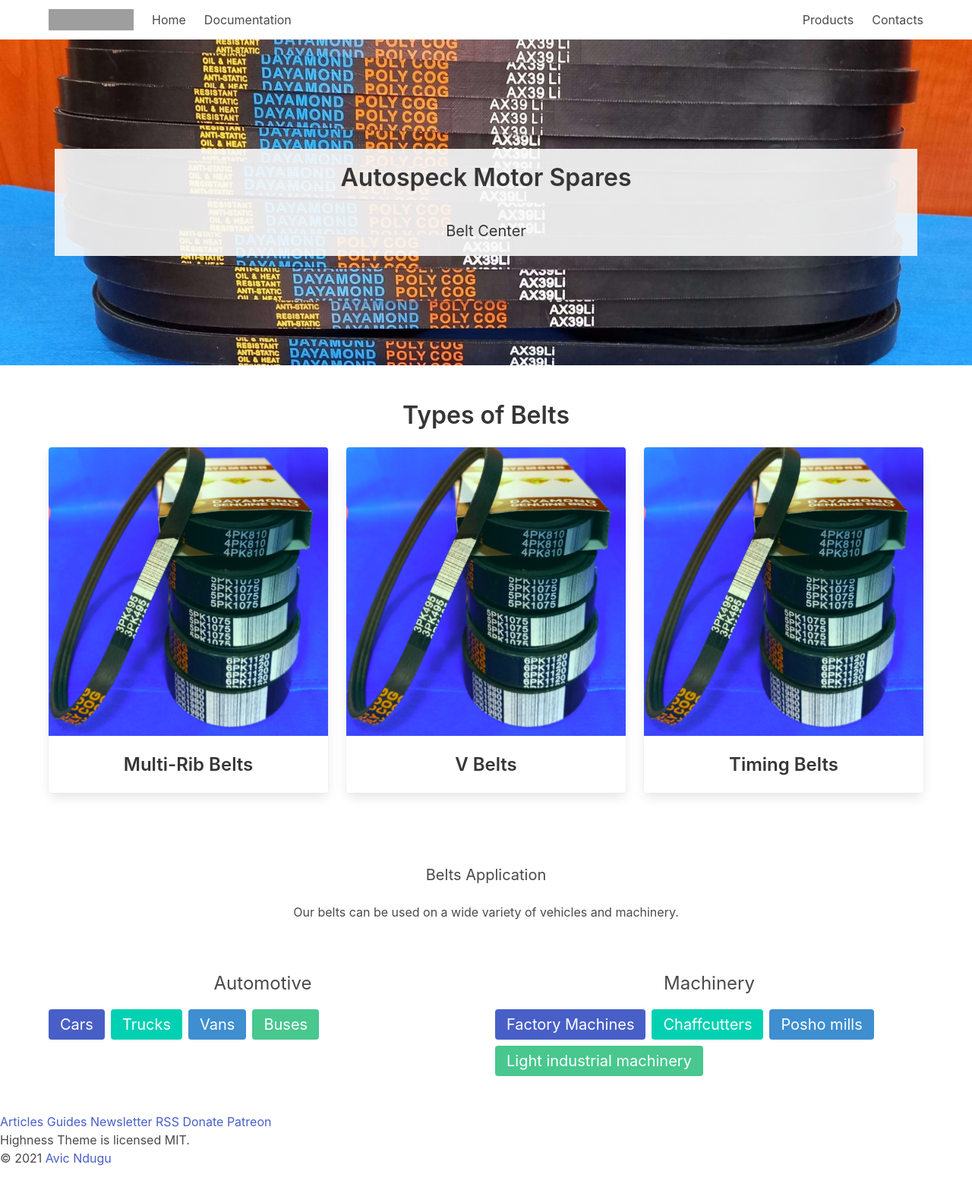
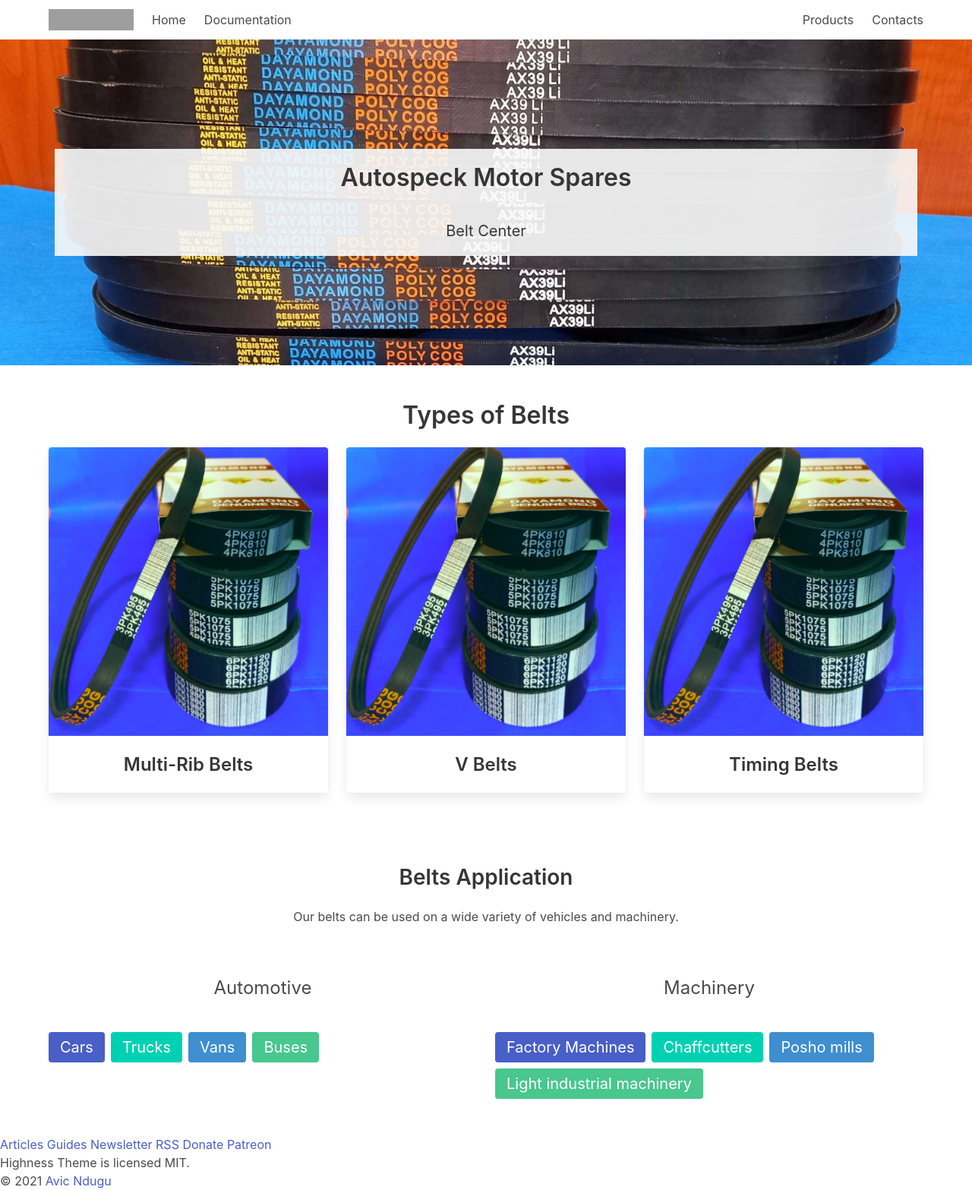
Before and after one commit to avicnotes/autospeck, a Jekyll site: the page built from index.html, in a window 1280 px wide. Shown: the whole page at 76% size. Built offline with Jekyll 4.4.1, drawn with Linux system fonts in a browser that asks for light colours; the list of posts is cut into pages by our own code; before the commit the page ends 1537 px from its top, so only the background shows below that; grey boxes are pictures that could not be loaded.

Commit message:
Update index.html

```diff
--- a/index.html
+++ b/index.html
@@ -16,8 +16,6 @@
     </div>
   </div>
 </section>
-
-
 
 <section class="section">
   <div class="container">
@@ -66,12 +64,12 @@
 </section>
 
 <section class="section">
-  <div class="container has-text-centered">
+  <div class="container has-text-centered content">
     <div class="pb-6">
-      <h2 class="subtitle">
+      <h2 class="title">
         Belts Application
       </h2>
-      <p class="">
+      <p>
         Our belts can be used on a wide variety of vehicles and machinery.
       </p>
     </div>
```
